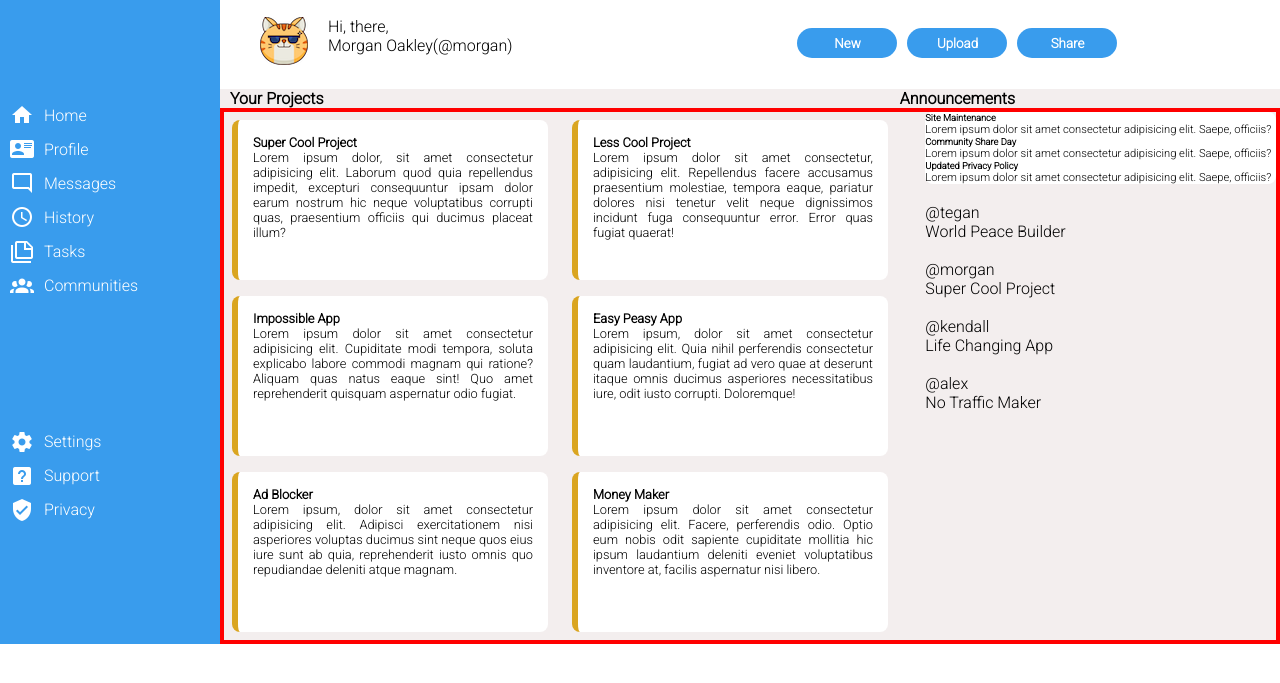
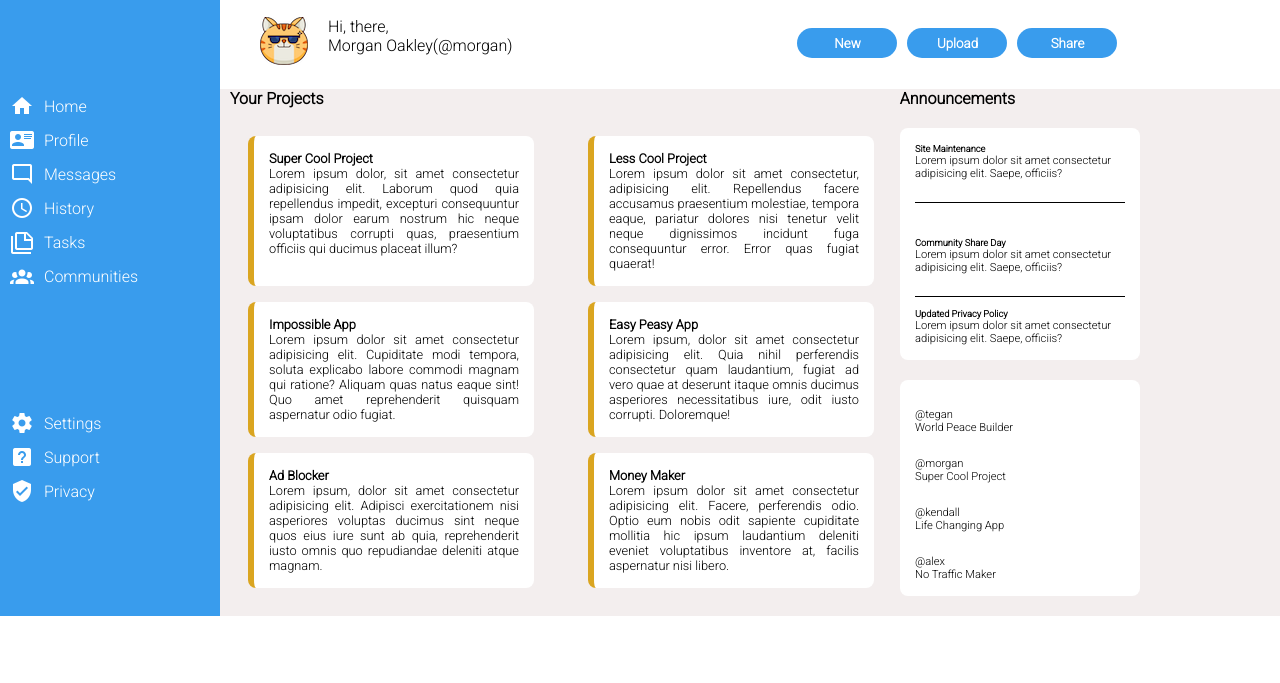
Before and after one commit to PaulOkoh/Admin-Dashboard, a plain HTML site: page index.html in a window 1280 px wide. Shown: the part 65-748 px from the top of the page. Drawn offline with Linux system fonts and the light colour scheme.

Commit message:
refactor article sectin of layout

```diff
--- a/index.html
+++ b/index.html
@@ -108,10 +108,12 @@
             <h5>Site Maintenance</h5>
             <p>Lorem ipsum dolor sit amet consectetur adipisicing elit. Saepe, officiis?</p>
           </div>
+          <hr>
           <div>
             <h5>Community Share Day</h5>
             <p>Lorem ipsum dolor sit amet consectetur adipisicing elit. Saepe, officiis?</p>
           </div>
+          <hr>
           <div>
             <h5>Updated Privacy Policy</h5>
             <p>Lorem ipsum dolor sit amet consectetur adipisicing elit. Saepe, officiis?</p>
@@ -119,9 +121,10 @@
         </div>
 
         <div class="long-2">
-          <img>
-          <p>@tegan</p>
-          <p>World Peace Builder</p>
+          <div>
+            <img>
+            <p>@tegan</p>
+            <p>World Peace Builder</p>
         </div>
         <div>
           <img>
@@ -145,11 +148,3 @@
     </section>
   </body>
 </html>
-
-
-
-
-<!-- <div class="card">
-
-
-<!-- <div class="card">
--- a/styles.css
+++ b/styles.css
@@ -4,7 +4,10 @@
   font-family: 'Roboto', sans-serif;
 }
 
+
+
 .container {
+  min-width: 790px;
   display: grid;
   grid-template-columns: 220px 4fr;
 }
@@ -157,17 +160,22 @@ button {
 
 .article {
   display: grid;
-  grid-template-columns: 1fr 1fr 1fr;
+  grid-template-columns: repeat(4,1fr);
   background-color: rgb(243, 238, 238);
-  border: 4px solid red;
+  gap: 20px;
+  padding: 20px;
 }
 
 .article-right {
-  grid-column: 3;
+  display: grid;
+  gap: 20px;
+
 }
 
+
+
+
 .article-left {
-  grid-column:  1 / 3;
   display: grid;
   grid-template-columns: 300px 300px;
   column-gap: 40px;
@@ -178,8 +186,7 @@ button {
 
 
 .card {
-  height: 130px;
-  width: 280px;
+  width: 250px;
   font-size: 0.8rem;
   text-align: justify;
   padding: 15px;
@@ -191,12 +198,32 @@ button {
 
 
 
-.long-1 {
+.long-1,
+.long-2 {
   background-color: white;
   border-radius: 8px;
   font-size: 0.7rem;
+  width: 210px;
+  padding: 15px;
+  display: grid;
+  grid-template-rows: 1fr 1fr 1fr;
+
 }
 
-.sidebar-right {
-  grid-column: 2;
+hr {
+  display: block;
+  height: 1px;
+  border: 0;
+  margin: 1em 0;
+  padding: 0;
+  border-bottom: 1px solid black;
 }
+
+/* hr {
+  display: block;
+  height: 1px;
+  border: 0;
+  border-top: 1px solid #ccc;
+  margin: 1em 0;
+  padding: 0;
+} */
```
Also changed, not shown: 1 other file.
